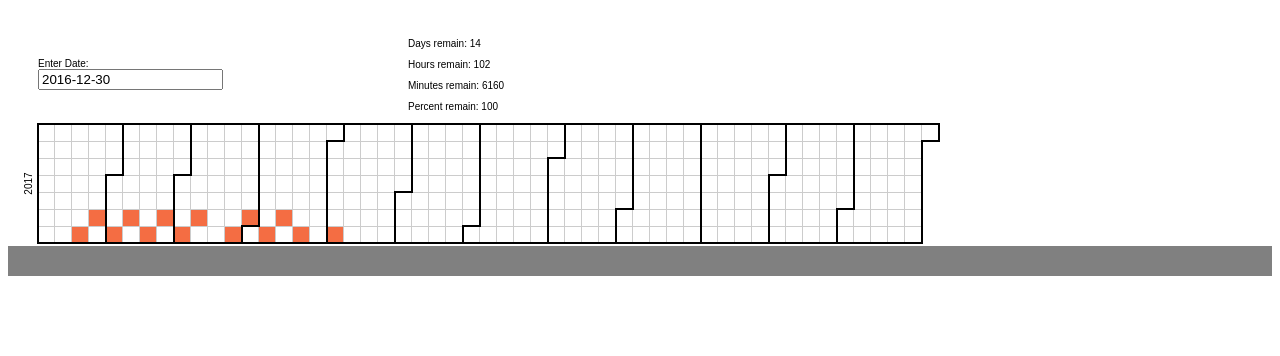
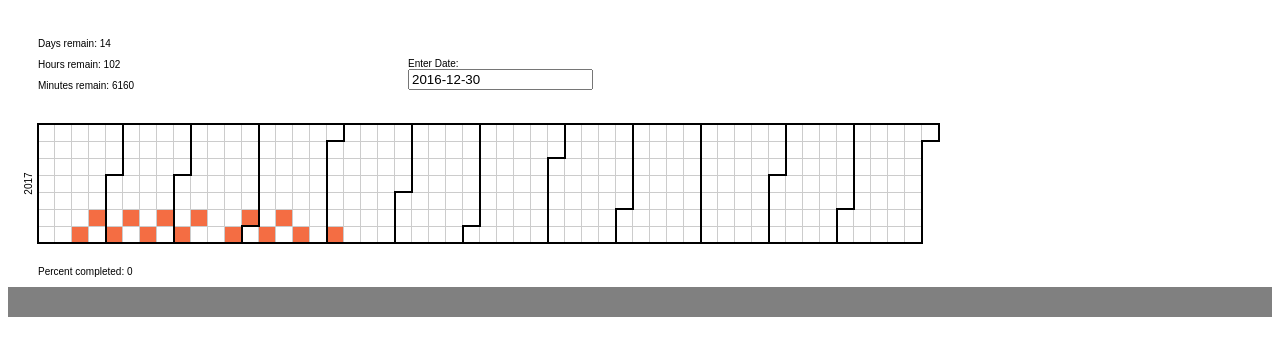
Before and after one commit to yeuchi/MSSE_Countdown, a plain HTML site: page index.html in a window 1280 px wide. Drawn offline with Linux system fonts and the light colour scheme.

Commit message:
Percent completed
Instead of percent remain..

```diff
--- a/default.css
+++ b/default.css
@@ -36,18 +36,23 @@
 }
 
 .divLeft {
-  width:20em;
-  height:5em;
+  height:8em;
   bottom: 0;
   display: block;
   position:absolute;
   /*border: 1px solid red;*/
 }
 
+.percentRemain {
+  padding-left: 3em;
+  padding-top: 1em;
+}
+
 .divRight {
   display:block;
   position: absolute;
-  height:8em;
+  width:20em;
+  height:5em;
   left:40em;
   bottom:0;
   /*border: 1px solid blue;*/
--- a/index.html
+++ b/index.html
@@ -21,19 +21,19 @@
 
         <div class="divAttr">
             <div class="divLeft">
-                Enter Date: <input class="inDate" type="text" name="fname">
-
+                <p class="daysRemain"></p>
+                <p class="hoursRemain"></p>
+                <p class="minutesRemain"></p>
             </div>
 
             <div class="divRight">
-                <p class="daysRemain"></p>
-                <p class="hoursRemain"></p>
-                <p class="minutesRemain"></p>
-                <p class="percentRemain"></p>
+                Enter Date: <input class="inDate" type="text" name="fname">
             </div>
         </div>
 
         <div class="divSVG"></div>
+
+        <p class="percentRemain"></p>
 
         <div id="myProgress">
             <div id="myBar"></div>
@@ -87,10 +87,10 @@
                     $(".minutesRemain").text(("Minutes remain: "+downCount.minutesRemain));
 
                     // percent remaining -- draw a bar
-                    var percent = Math.round(downCount.percentRemain);
-                    $(".percentRemain").text(("Percent remain: "+percent));
+                    var percent = 100 - Math.round(downCount.percentRemain);
+                    $(".percentRemain").text("Percent completed: "+percent);
 
-                    $("#myBar").css("width", ((100-percent)+"%"));
+                    $("#myBar").css("width", (percent+"%"));
 
                     // build data for calendar view
                     var data = model.buildData4D3(dateStr);
```
